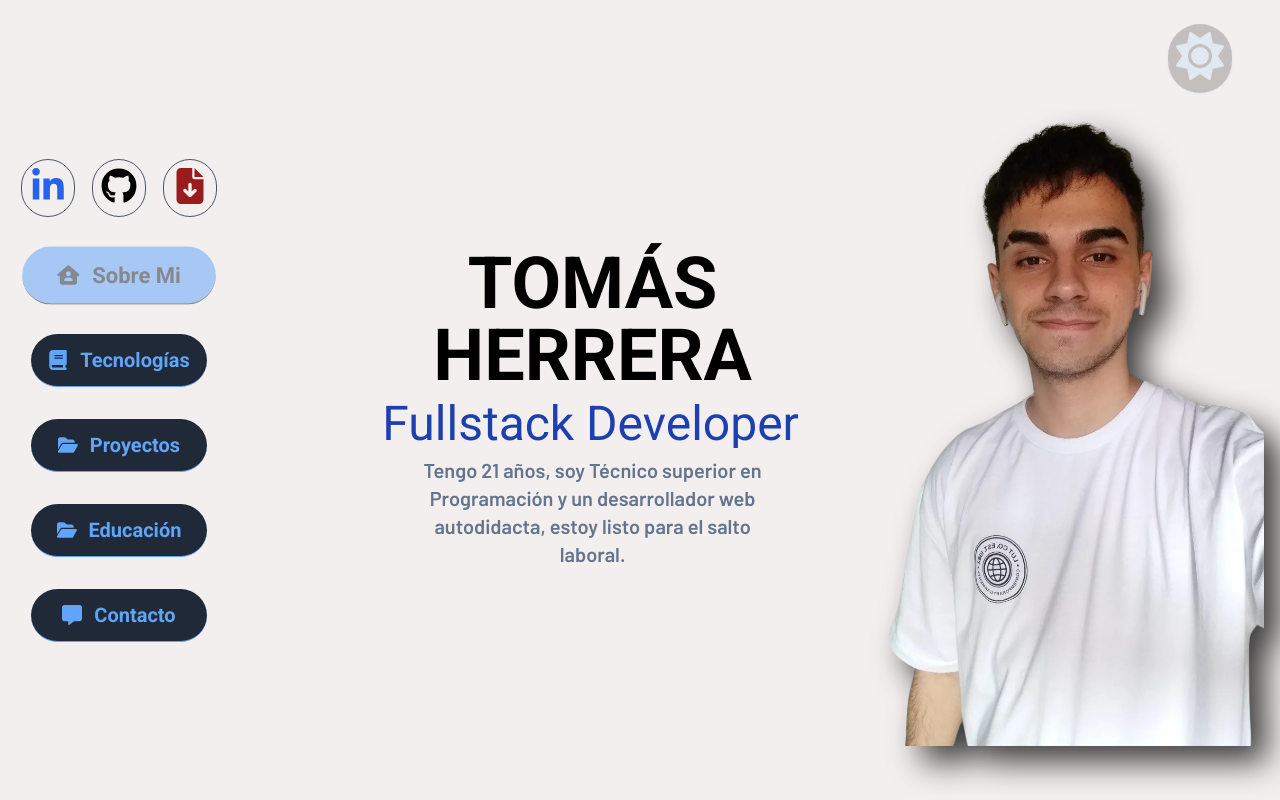
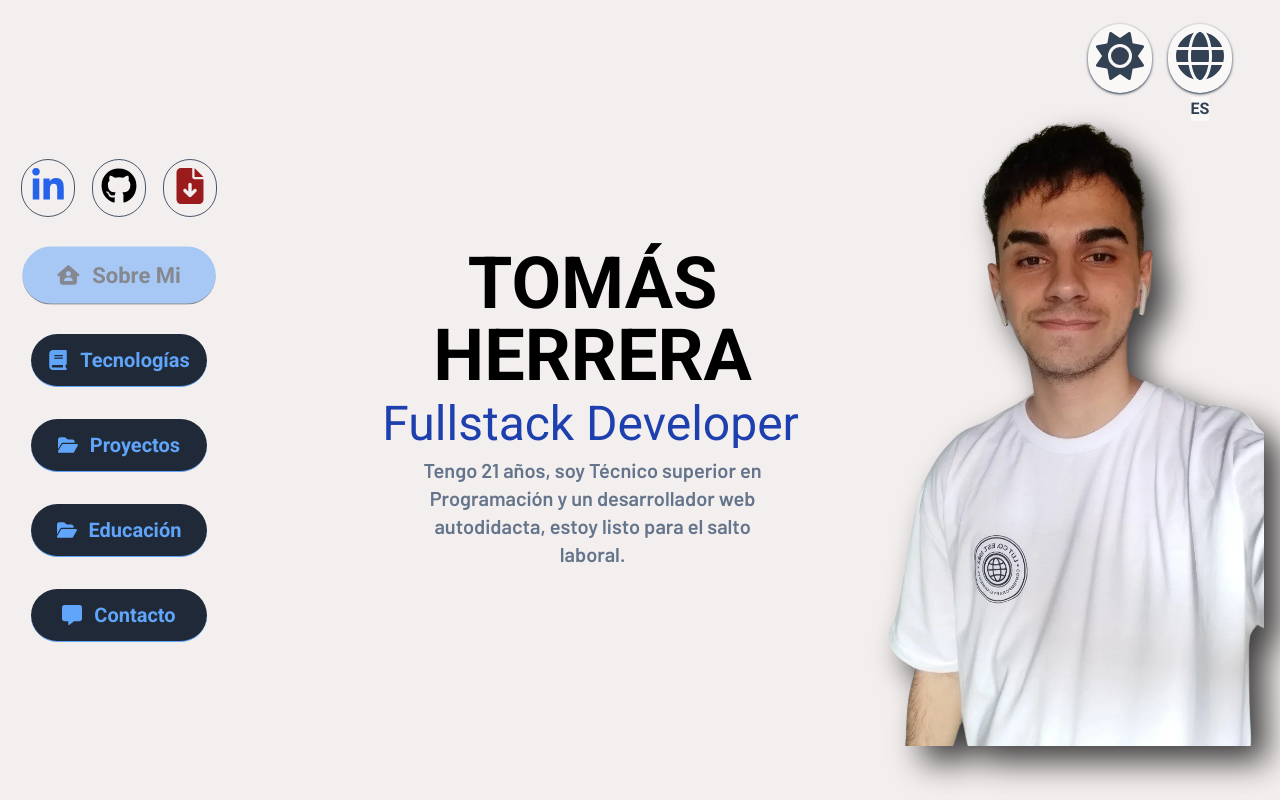
Before and after one commit to tomasherrera1910/portfoliov2-frontend, a Next.js app: page / in a window 1280 px wide. Shown: the top 800 px of the page. Built offline with nearby package versions, Linux system fonts and the light colour scheme.

Commit message:
add button for change language

```diff
--- a/components/OptionsButtons.tsx
+++ b/components/OptionsButtons.tsx
@@ -1,22 +1,38 @@
-import { faMoon, faSun } from '@fortawesome/free-solid-svg-icons'
+import { faGlobe, faMoon, faSun } from '@fortawesome/free-solid-svg-icons'
 import { FontAwesomeIcon } from '@fortawesome/react-fontawesome'
 import useTheme from '../hooks/useTheme'
 import { Theme } from '../utils/types'
+import { useRouter } from 'next/router'
+import Link from 'next/link'
 
 export function OptionsButtons (): JSX.Element {
   const { theme, handleTheme } = useTheme()
+  const { locale, locales } = useRouter()
+  const language = locales?.find(l => l !== locale)
+
   const themeButtonStyle =
   theme === Theme.Dark
-    ? 'shadow-slate-500 text-slate-500 hover:shadow-slate-200 hover:text-slate-200'
-    : 'shadow-slate-200 text-slate-200 hover:shadow-slate-500 hover:text-slate-500'
+    ? 'bg-black bg-opacity-50 shadow-slate-500 text-slate-500 hover:shadow-slate-200 hover:text-slate-200'
+    : 'bg-white bg-opacity-50 shadow-slate-700 text-slate-700 hover:shadow-slate-800 hover:text-slate-900'
   return (
     <header className='absolute right-4 top-2 md:top-4 md:right-8 flex gap-4 z-10'>
       <button
         onClick={handleTheme}
-        className={`p-2 rounded-full bg-black bg-opacity-20 shadow duration-200 ease-in-out ${themeButtonStyle} hover:scale-110`}
+        className={`p-2 rounded-full h-fit shadow duration-200 ease-in-out ${themeButtonStyle} hover:scale-110`}
       >
         <FontAwesomeIcon icon={theme === Theme.Dark ? faMoon : faSun} className='w-8 h-8 lg:w-12 lg:h-12' />
       </button>
+      <div className='flex flex-col items-center gap-1'>
+        <Link
+          href='/'
+          locale={language}
+          className={`p-2 rounded-full shadow duration-200 ease-in-out ${themeButtonStyle} hover:scale-110`}
+        >
+          <FontAwesomeIcon icon={faGlobe} className='w-8 h-8 lg:w-12 lg:h-12' />
+
+        </Link>
+        <span className={`uppercase font-roboto font-semibold ${themeButtonStyle}`}>{locale}</span>
+      </div>
 
     </header>
   )
```
